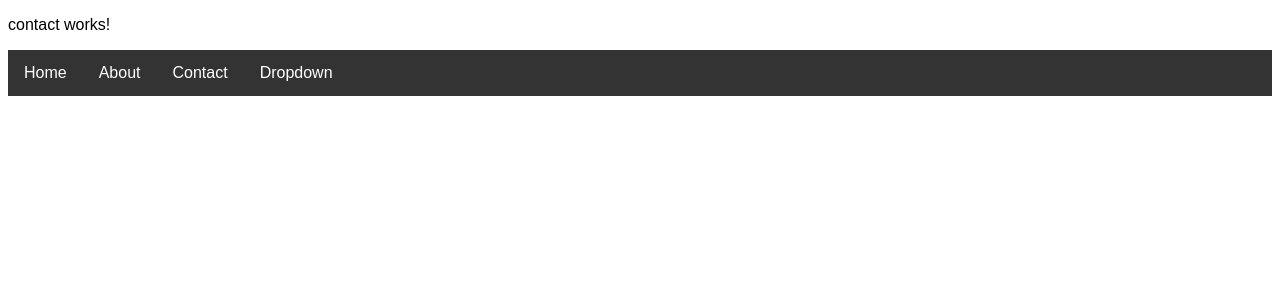
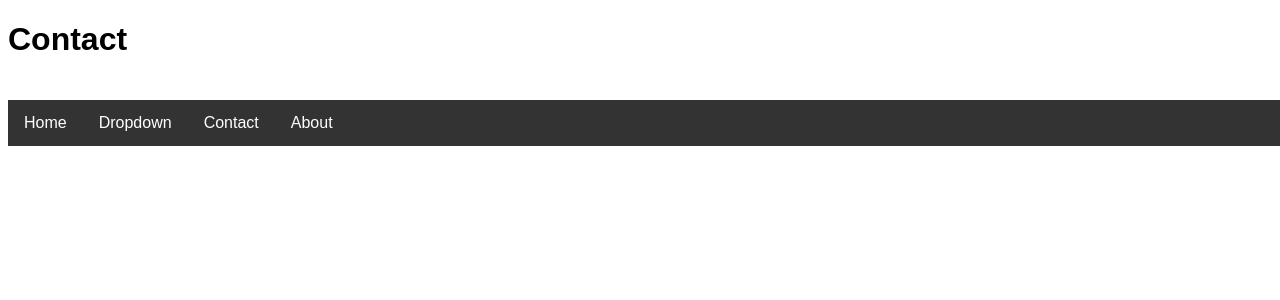
Before and after one commit to codewarrior3/Angular7App, an Angular app: page /contact in a window 1280 px wide. Shown: the top 300 px of the page. Built offline with nearby package versions, Linux system fonts and the light colour scheme.

Commit message:
Finished adding about and contact pages.

```diff
--- a/src/app/about/about.component.html
+++ b/src/app/about/about.component.html
@@ -1,3 +1 @@
-<p>
-  about works!
-</p>
+<h1>About</h1>
--- a/src/app/contact/contact.component.html
+++ b/src/app/contact/contact.component.html
@@ -1,3 +1 @@
-<p>
-  contact works!
-</p>
+<h1>Contact</h1>
--- a/src/app/page/page.component.html
+++ b/src/app/page/page.component.html
@@ -1,3 +1 @@
-<h1>{{page.title}}</h1>
-{{page.subtitle}}
-{{page.content}}
+<h1>Home</h1>
--- a/src/index.html
+++ b/src/index.html
@@ -13,12 +13,7 @@
     <div class="navbar">
       <nav>
           <a href="home" routerLink="/home" routerLinkActive="active">Home</a>
-        <a href="about" routerLink="/about" routerLinkActive="active">About</a>
-        <a href="contact" routerLink="/contact" routerLinkActive="active">Contact</a>
       </nav>
-      <div [@routeAnimation]="getAnimationData(routerOutlet)">
-        <router-outlet #routerOutlet="outlet"></router-outlet>
-      </div>
       <div class="dropdown">
         <button class="dropbtn">Dropdown
           <i class="fa fa-caret-down"></i>
@@ -29,6 +24,13 @@
           <a href="#">Link 3</a>
         </div>
       </div>
+      <nav>
+          <a href="contact" routerLink="/contact" routerLinkActive="active">Contact</a>
+          <a href="about" routerLink="/about" routerLinkActive="active">About</a>
+      </nav>
+      <div [@routeAnimation]="getAnimationData(routerOutlet)">
+        <router-outlet #routerOutlet="outlet"></router-outlet>
+      </div>
       </div>
 </body>
 </html>
--- a/src/styles.css
+++ b/src/styles.css
@@ -8,6 +8,10 @@ body {
   .navbar {
     overflow: hidden;
     background-color: #333;
+    top: 100px;
+    position: fixed;
+    width: 100%;
+
   }
 
   .navbar a {
```
Lines whose indentation alone changed are shown as unchanged.
